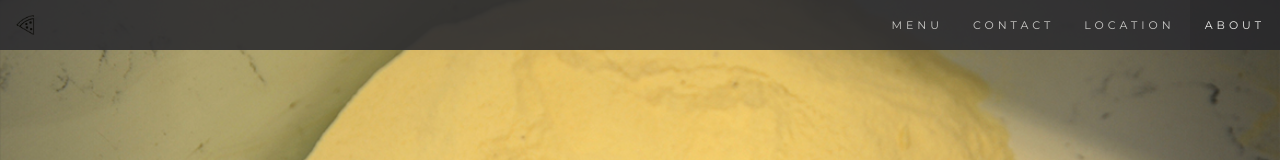
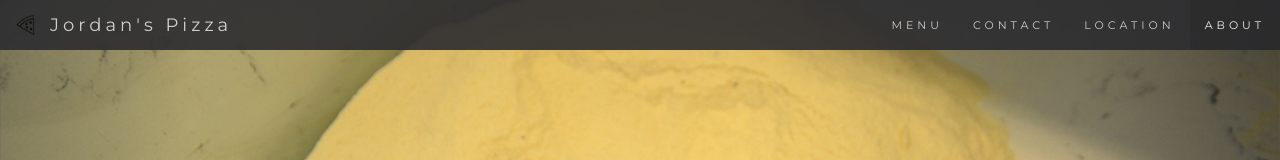
Before and after one commit to jordandaly/pizza, a plain HTML site: page index.html in a window 1280 px wide. Shown: the top 160 px of the page. Drawn offline with nearby package versions, Linux system fonts and the light colour scheme; some packages are replaced by stand-ins of ours.

Commit message:
updated navbar-brand with website name beside logo

```diff
--- a/index.html
+++ b/index.html
@@ -2,7 +2,7 @@
 <html lang="en">
 <head>
 
-  <title>Pizza</title>
+  <title>Jordan's Pizza</title>
   <meta charset="utf-8">
   <meta name="viewport" content="width=device-width, initial-scale=1">
   <link rel="stylesheet" href="https://maxcdn.bootstrapcdn.com/bootstrap/3.3.7/css/bootstrap.min.css">
@@ -25,6 +25,7 @@
         <span class="icon-bar"></span>
       </button>
       <a class="navbar-brand" href="#myPage"><img src="assets/images/pizza_logo.png"></a>
+      <a class="navbar-brand" href="#myPage">Jordan's Pizza</a>
     </div>
     <div class="collapse navbar-collapse" id="myNavbar">
       <ul class="nav navbar-nav navbar-right">
```
